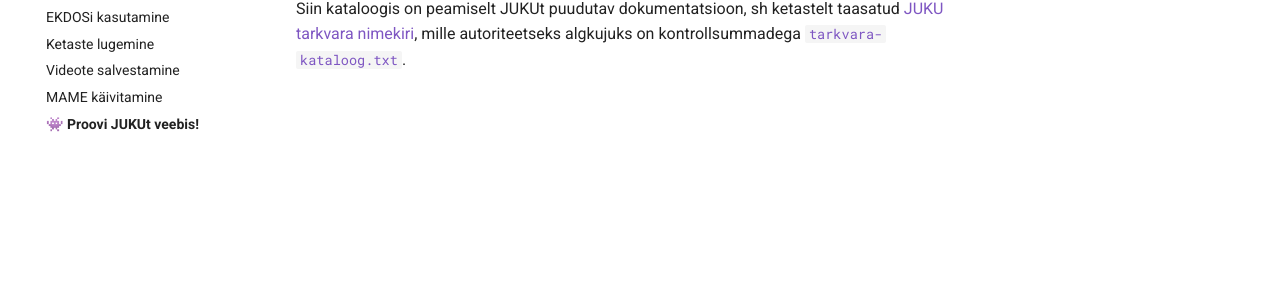
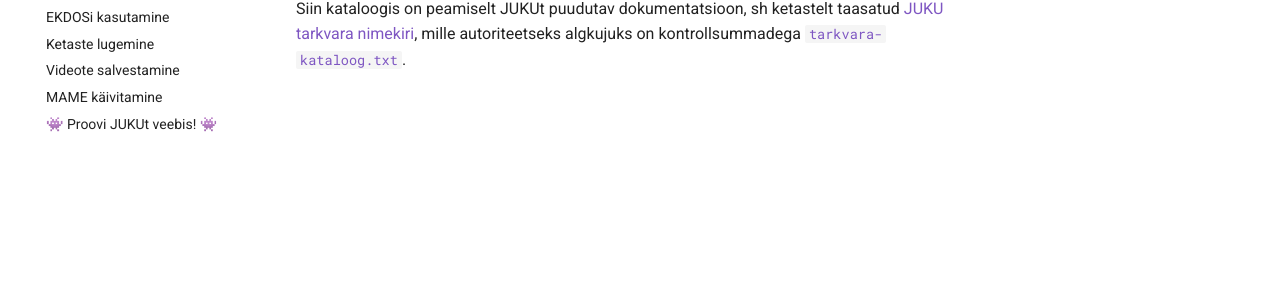
Before and after one commit to infoaed/juku3000, an MkDocs documentation site: the page built from docs/README.md, in a window 1280 px wide. Shown: the part 184-491 px from the top of the page. Built offline with MkDocs 1.6.1 and Material for MkDocs 9.7.7, drawn with Linux system fonts in a browser that asks for light colours; comment, search, counter and statistics services are not loaded.

Commit message:
Enam-vähem usutav navmenüü?

```diff
--- a/docs/css/extra.css
+++ b/docs/css/extra.css
@@ -2,43 +2,6 @@
   white-space:pre-wrap;
 }
 
-/*.md-nav__title {
-  visibility: hidden;
+.md-nav__title .md-nav__button.md-logo img, .md-nav__title .md-nav__button.md-logo svg {
+  height: 5.6rem;
 }
-
-.md-nav__title::after {
-  visibility: visible;
-  content: 'juhan9000';
-  display: block;
-}*/
-
-/*
-
-.md-nav__title::before {
-  visibility: visible;
-  width: 100px;
-  display: block;
-  position: absolute;
-  color: red;
-  height: 100px;
-  background: url(/images/juku3000_2.svg) no-repeat;
-  content: "";
-  background-color: black;
-  z-index: 10000;
-  top: -10px;
-}
-
-.md-nav__title::after {
-  visibility: visible;
-  width: 100px;
-  display: initial;
-  position: absolute;
-  color: red;
-  height: 100px;
-  background: url(/images/juku3000_2.svg) no-repeat;
-    background-color: rgba(0, 0, 0, 0);
-  content: "";
-  background-color: black;
-  z-index: 10000;
-  top: -10px;
-}*/
--- a/mkdocs.yml
+++ b/mkdocs.yml
@@ -47,4 +47,4 @@
     - Ketaste lugemine: kettad.md
     - Videote salvestamine: videod.md
     - MAME käivitamine: mame-käivitamine.md
-    - '<b>👾 Proovi JUKUt veebis!</b>': 'https://infoaed.ee/juku'
+    - '👾 Proovi JUKUt veebis! 👾': 'https://infoaed.ee/juku'
```
Also changed, not shown: docs/overrides/partials/nav.html (+0 -22 lines).
